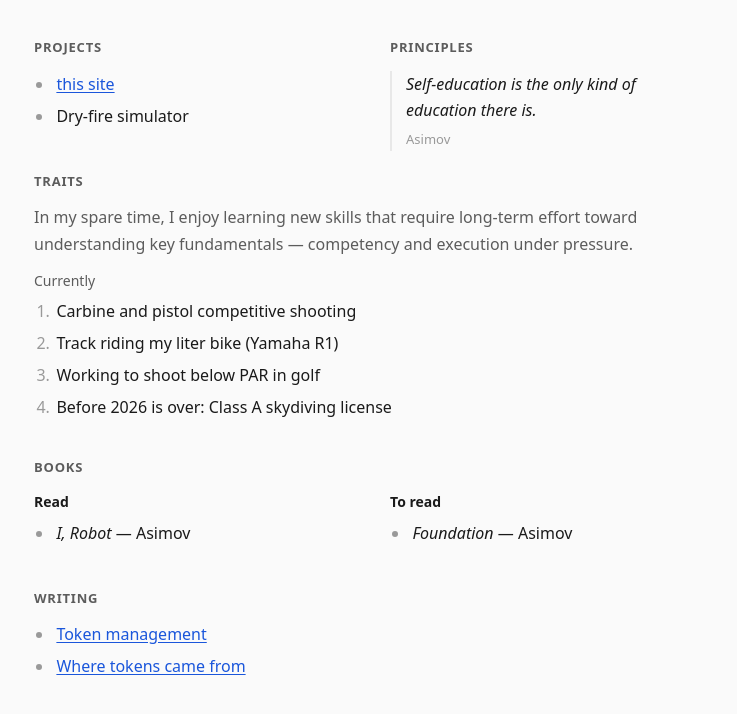
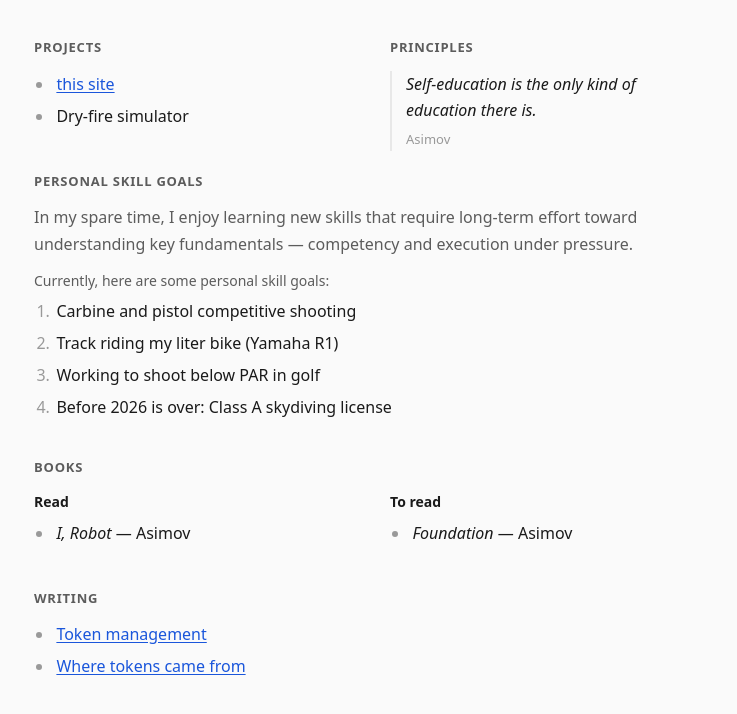
Before and after one commit to practicalbaseline/resume-site, a plain HTML site: page index.html in a window 1280 px wide. Shown: the part 100-814 px from the top of the page, without its empty margins (270-1007 px from the left). Drawn offline with Linux system fonts and the light colour scheme.

Commit message:
Rename Traits to Personal skill goals

```diff
--- a/index.html
+++ b/index.html
@@ -28,9 +28,9 @@
   </div>
 
   <section>
-    <h2>Traits</h2>
+    <h2>Personal skill goals</h2>
     <p class="lead">In my spare time, I enjoy learning new skills that require long-term effort toward understanding key fundamentals — competency and execution under pressure.</p>
-    <p class="label">Currently</p>
+    <p class="label">Currently, here are some personal skill goals:</p>
     <ol>
       <li>Carbine and pistol competitive shooting</li>
       <li>Track riding my liter bike (Yamaha R1)</li>
```
